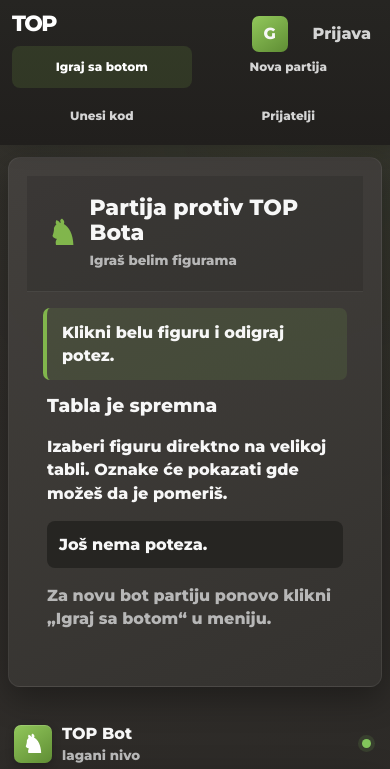
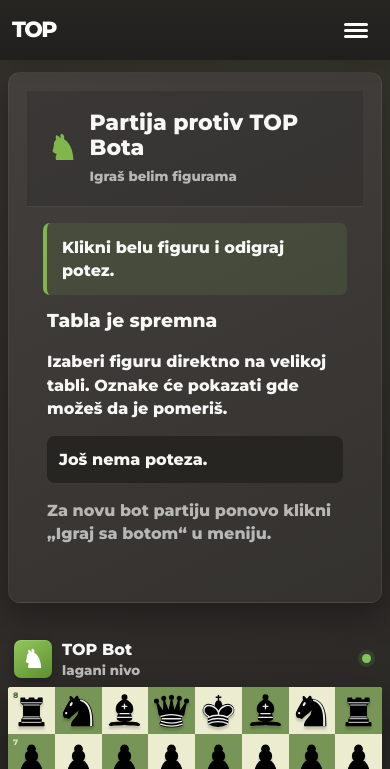
Before and after one commit to xerbalist/top, a website: page public/index.html in a window 390 px wide. Both pictures are taken after a click on the button "TOP". Shown: the top 769 px of the page. Drawn offline with nearby package versions, Linux system fonts and the light colour scheme.

Commit message:
Add collapsible mobile navigation

```diff
--- a/public/app.js
+++ b/public/app.js
@@ -1,4 +1,6 @@
 const root = document.querySelector('#root');
+const sidebar = document.querySelector('.sidebar');
+const menuToggle = document.querySelector('#menuToggle');
 let me = JSON.parse(localStorage.topUser || 'null');
 let activeSocket = null;
 let accountSocket = null;
@@ -8,6 +10,24 @@ const esc = value => String(value).replace(
   /[&<>"']/g,
   character => ({ '&': '&amp;', '<': '&lt;', '>': '&gt;', '"': '&quot;', "'": '&#39;' })[character]
 );
+
+function setMobileMenu(open) {
+  sidebar.classList.toggle('menu-open', open);
+  menuToggle.setAttribute('aria-expanded', String(open));
+  menuToggle.setAttribute('aria-label', open ? 'Zatvori meni' : 'Otvori meni');
+}
+
+function closeMobileMenu() {
+  setMobileMenu(false);
+}
+
+menuToggle.onclick = () => setMobileMenu(!sidebar.classList.contains('menu-open'));
+document.addEventListener('keydown', event => {
+  if (event.key === 'Escape') closeMobileMenu();
+});
+window.addEventListener('resize', () => {
+  if (window.innerWidth > 980) closeMobileMenu();
+});
 
 function topDialog({
   title = 'TOP',
@@ -151,6 +171,7 @@ function layout(content) {
 }
 
 function navigate(viewName) {
+  closeMobileMenu();
   if (viewName !== 'game' && location.hash) history.replaceState(null, '', location.pathname);
   view(viewName);
 }
@@ -161,6 +182,7 @@ function openGame(id) {
 }
 
 async function handleSidebarAction(action) {
+  closeMobileMenu();
   if (action === 'bot-game') return view('home');
   if (action === 'join-game') {
     const id = (await topPrompt('Kod ili ID partije', {
--- a/public/index.html
+++ b/public/index.html
@@ -8,7 +8,7 @@
     <link rel="preconnect" href="https://fonts.googleapis.com">
     <link rel="preconnect" href="https://fonts.gstatic.com" crossorigin>
     <link href="https://fonts.googleapis.com/css2?family=Montserrat:wght@800&display=swap" rel="stylesheet">
-    <link rel="stylesheet" href="/styles.css?v=20260910-6">
+    <link rel="stylesheet" href="/styles.css?v=20260910-7">
     <script src="/socket.io/socket.io.js"></script>
   </head>
   <body>
@@ -17,13 +17,16 @@
         <button class="brand" data-view="home" aria-label="TOP početna">
           <span>TOP</span>
         </button>
-        <nav aria-label="Glavna navigacija">
+        <button id="menuToggle" class="menu-toggle" type="button" aria-expanded="false" aria-controls="primaryNav sidebarAccount" aria-label="Otvori meni">
+          <span></span><span></span><span></span>
+        </button>
+        <nav id="primaryNav" aria-label="Glavna navigacija">
           <button data-view="home"><span>Igraj sa botom</span></button>
           <button data-action="new-game"><span>Nova partija</span></button>
           <button data-action="join-game"><span>Unesi kod</span></button>
           <button data-view="friends"><span>Prijatelji</span></button>
         </nav>
-        <div class="sidebar-account">
+        <div id="sidebarAccount" class="sidebar-account">
           <button data-view="profile" id="sidebarUser" class="sidebar-user" aria-label="Otvori profil" title="Profil">
             <span id="sidebarAvatar" class="sidebar-avatar">G</span>
             <span><b id="sidebarUsername">Gost</b><small id="sidebarCountry">Bez naloga</small></span>
@@ -33,6 +36,6 @@
       </header>
       <main id="root"></main>
     </div>
-    <script src="/app.js?v=20260910-6"></script>
+    <script src="/app.js?v=20260910-7"></script>
   </body>
 </html>
--- a/public/styles.css
+++ b/public/styles.css
@@ -125,6 +125,39 @@ textarea {
   font-weight: 800;
   letter-spacing: -1.5px;
   box-shadow: none;
+}
+
+.menu-toggle {
+  display: none;
+  width: 44px;
+  height: 44px;
+  min-height: 44px;
+  padding: 10px;
+  border: 0;
+  background: transparent;
+  box-shadow: none;
+}
+
+.menu-toggle span {
+  display: block;
+  width: 24px;
+  height: 3px;
+  margin: 3px auto;
+  border-radius: 3px;
+  background: #fff;
+  transition: transform 180ms ease, opacity 180ms ease;
+}
+
+.sidebar.menu-open .menu-toggle span:nth-child(1) {
+  transform: translateY(6px) rotate(45deg);
+}
+
+.sidebar.menu-open .menu-toggle span:nth-child(2) {
+  opacity: 0;
+}
+
+.sidebar.menu-open .menu-toggle span:nth-child(3) {
+  transform: translateY(-6px) rotate(-45deg);
 }
 
 .sidebar nav {
@@ -1037,7 +1070,7 @@ form {
     position: sticky;
     top: 0;
     display: grid;
-    grid-template-columns: auto 1fr auto;
+    grid-template-columns: 1fr auto;
     align-items: center;
     height: auto;
     padding: 8px 12px;
@@ -1048,36 +1081,46 @@ form {
     font-size: 22px;
   }
 
-  .sidebar nav {
-    display: flex;
-    justify-content: center;
+  .menu-toggle {
+    display: block;
   }
 
-  .sidebar nav button,
-  .auth-button {
-    justify-content: center;
-    min-height: 42px;
-    padding: 8px 11px;
+  .sidebar nav,
+  .sidebar-account {
+    display: none;
   }
 
-  .auth-button {
-    margin-top: 0;
+  .sidebar.menu-open nav {
+    display: grid;
+    grid-column: 1 / -1;
+    grid-row: 2;
+    gap: 4px;
+    padding-top: 10px;
   }
 
-  .sidebar-account {
-    display: flex;
-    align-items: center;
-    margin-top: 0;
-    padding: 0;
-    border: 0;
+  .sidebar.menu-open nav button,
+  .sidebar.menu-open .auth-button {
+    justify-content: flex-start;
+    min-height: 44px;
+    padding: 10px 12px;
   }
 
-  .sidebar-user {
-    width: auto;
+  .sidebar.menu-open .sidebar-account {
+    display: grid;
+    grid-column: 1 / -1;
+    grid-row: 3;
+    gap: 5px;
+    margin-top: 8px;
+    padding-top: 10px;
+    border-top: 1px solid rgba(255, 255, 255, 0.08);
   }
 
-  .sidebar-user > span:last-child {
-    display: none;
+  .sidebar.menu-open .sidebar-user {
+    width: 100%;
+  }
+
+  .sidebar.menu-open .sidebar-user > span:last-child {
+    display: grid;
   }
 
   #root {
@@ -1118,19 +1161,6 @@ form {
   .sidebar {
     grid-template-columns: 1fr auto;
     gap: 6px;
-  }
-
-  .sidebar nav {
-    display: grid;
-    grid-column: 1 / -1;
-    grid-row: 2;
-    grid-template-columns: repeat(2, minmax(0, 1fr));
-  }
-
-  .sidebar-account {
-    position: absolute;
-    top: 8px;
-    right: 8px;
   }
 
   .sidebar nav button {
```
